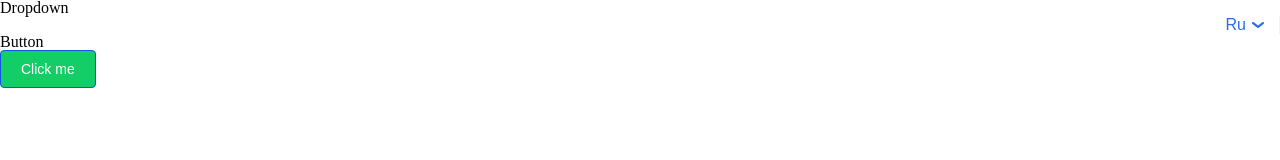
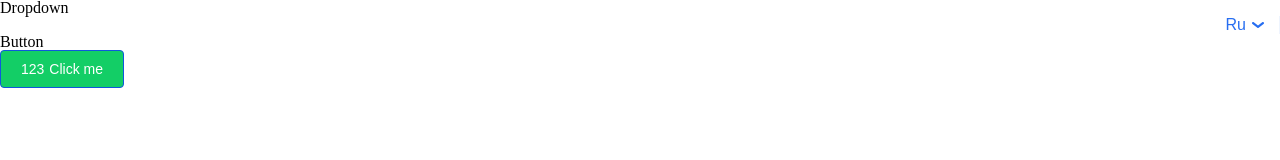
Before and after one commit to dzmitry-viartseika/components, a Vue app: page / in a window 1280 px wide. Shown: the top 160 px of the page. Built offline with nearby package versions, Linux system fonts and the light colour scheme.

Commit message:
added button component

```diff
--- a/src/App.vue
+++ b/src/App.vue
@@ -42,6 +42,7 @@ export default {
         buttonText: 'Click me',
         disabled: false,
         event: this.callback(),
+        icon: 'test',
       };
     },
   },
--- a/src/components/elements/buttonComponent.vue
+++ b/src/components/elements/buttonComponent.vue
@@ -1,10 +1,10 @@
 <template>
-  <button class="normal"
+  <button class="button"
           :class="options.type"
           :disabled="options.disabled"
           @click="callback($event)"
   >
-    {{ options.buttonText }}
+    <i :class="`icon-${options.icon}`" class="button__icon">123</i>{{ options.buttonText }}
   </button>
 </template>
 
@@ -35,5 +35,8 @@ export default {
 
   .button {
 
+    &__icon {
+      margin-right: 5px;
+    }
   }
 </style>
```
